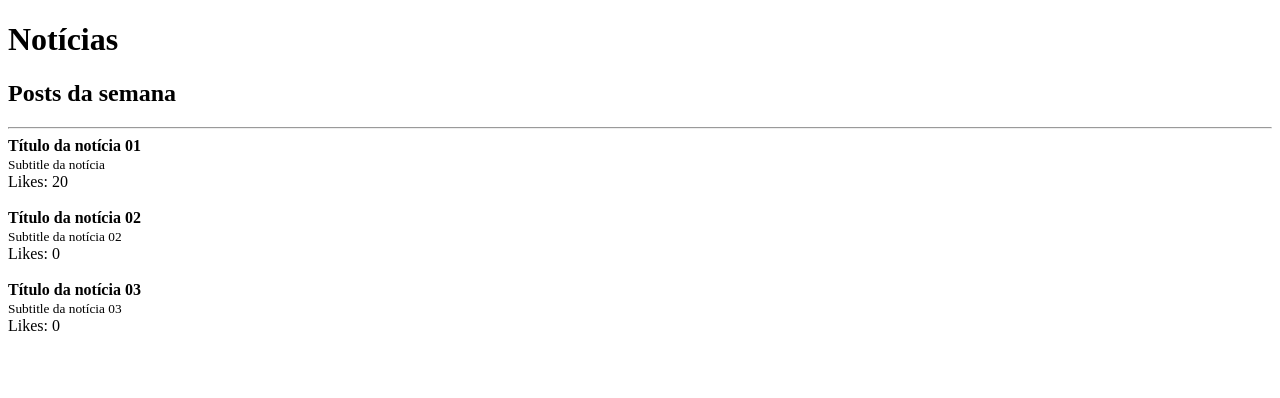
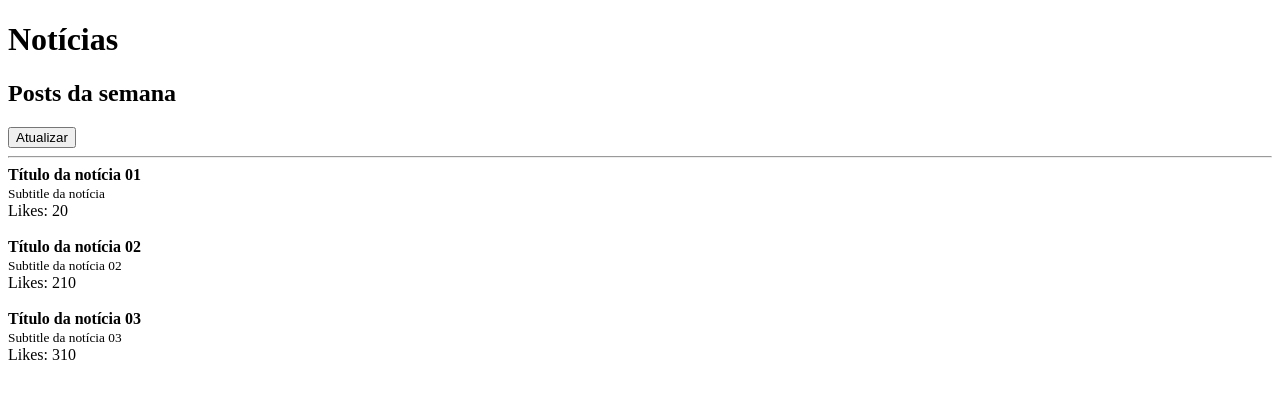
Before and after one commit to HomeProjectStudy/fundamentals-react, a React (Create React App) app: page / in a window 1280 px wide. Shown: the top 398 px of the page. Built offline with nearby package versions, Linux system fonts and the light colour scheme.

Commit message:
feat: understanding state

```diff
--- a/src/App.js
+++ b/src/App.js
@@ -1,7 +1,41 @@
 import { Post } from './Post';
 import { Header } from './Header';
+import { useState } from 'react';
+
+
+
 
 function App() {
+  const [posts, setPosts] = useState([
+    {
+      id: Math.random() * 1000,
+      title: 'Título da notícia 01',
+      subtitle: 'Subtitle da notícia',
+      likes: 20
+    },
+    {
+      id: Math.random() * 1000,
+      title: 'Título da notícia 02',
+      subtitle: 'Subtitle da notícia 02',
+      likes: 210
+    },
+    {
+      id: Math.random() * 1000,
+      title: 'Título da notícia 03',
+      subtitle: 'Subtitle da notícia 03',
+      likes: 310
+    }
+  ]);
+
+  function handleRefresh() {
+    setPosts((prevState) => [...prevState, {
+      id: Math.random() * 1000,
+      title: `Título da notícia ${posts.length + 1}`,
+      subtitle: `Subtitle da notícia  ${posts.length + 1}`,
+      likes: 410 + posts.length + 1
+    }]);
+  }
+
   return (
     <>
       <Header
@@ -9,27 +43,18 @@ function App() {
         subtitle="Posts da semana"
       >
         <h2>Posts da semana</h2>
+        <button onClick={handleRefresh}>Atualizar</button>
       </Header>
       <hr />
-      <Post
-        likes={20}
-        post={{
-          title: 'Título da notícia 01',
-          subtitle: 'Subtitle da notícia'
-        }}
-      />
-      <Post
-        post={{
-          title: 'Título da notícia 02',
-          subtitle: 'Subtitle da notícia 02'
-        }}
-      />
-      <Post
-        post={{
-          title: 'Título da notícia 03',
-          subtitle: 'Subtitle da notícia 03'
-        }}
-      />
+      {
+        posts.map((post) => (
+          <Post
+            key={post.title}
+            likes={post.likes}
+            post={post}
+          />
+        ))
+      }
 
     </>
   );
```
